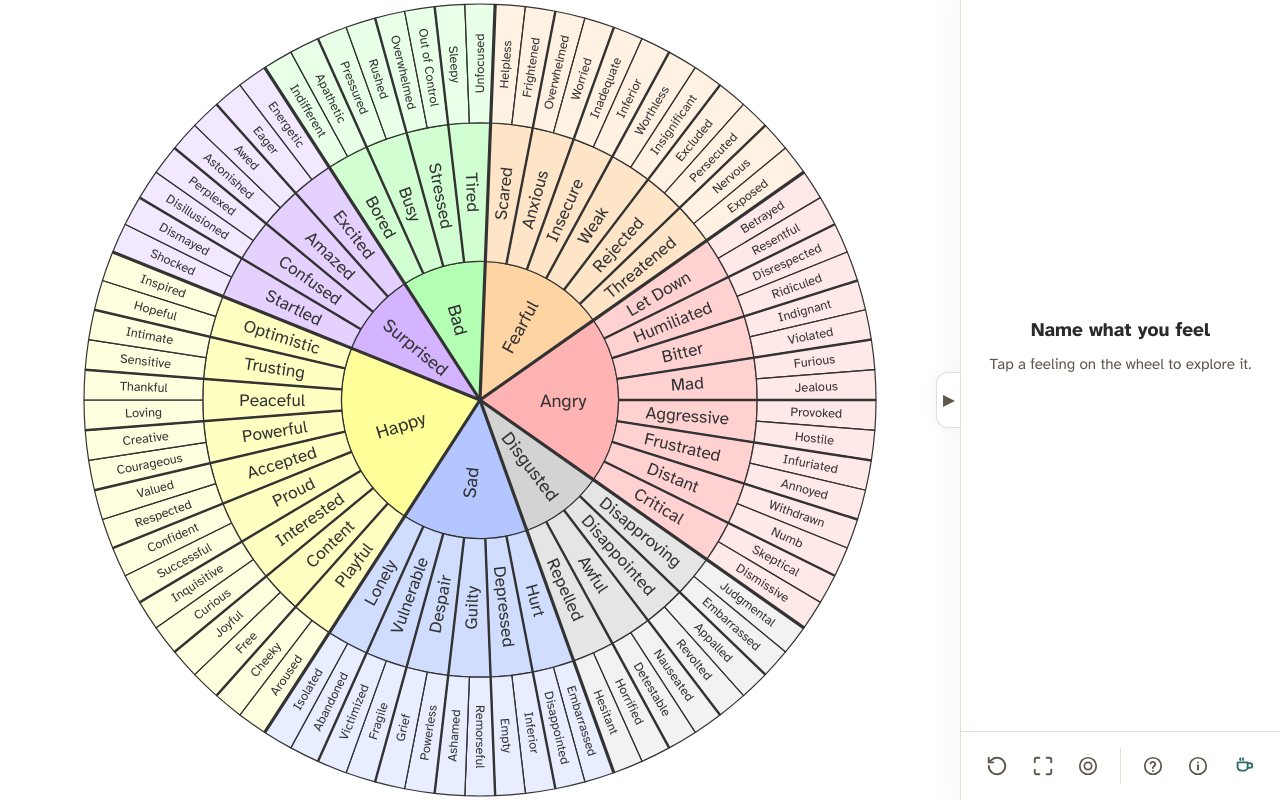
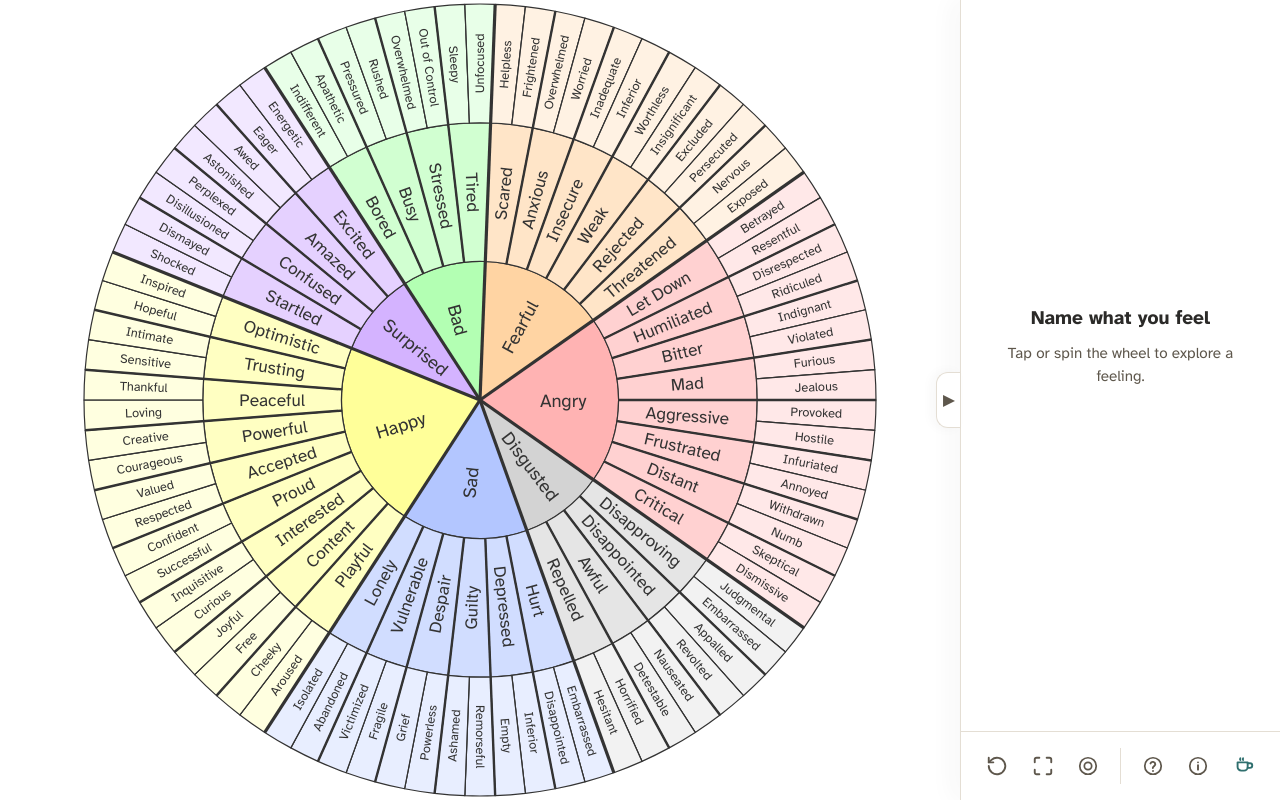
Before and after one commit to jttrs/interactive-feelings-wheel, a website built with Vite: page index.html in a window 1280 px wide. Built offline with nearby package versions, Linux system fonts and the light colour scheme.

Commit message:
copy: empty-state hint → "Tap or spin the wheel to explore a feeling"
Surfaces rotation as a discoverable action in the invitation text. Updated the
e2e assertion and re-baselined the affected visual snapshots.

Co-Authored-By: Claude Opus 4.8 (1M context) <noreply@anthropic.com>

```diff
--- a/index.html
+++ b/index.html
@@ -32,7 +32,7 @@
                     <div class="panel-view panel-view--explore" id="view-explore">
                         <div class="panel-empty" id="panel-instructions">
                             <p class="empty-title">Name what you feel</p>
-                            <p class="empty-hint">Tap a feeling on the wheel to explore it.</p>
+                            <p class="empty-hint">Tap or spin the wheel to explore a feeling.</p>
                         </div>
                         <div class="emotion-tiles" id="emotion-tiles">
                             <!-- Emotion tiles will be dynamically added here -->
```
Also changed, not shown: tests/e2e/accessibility.spec.js (+1 -1 lines).
